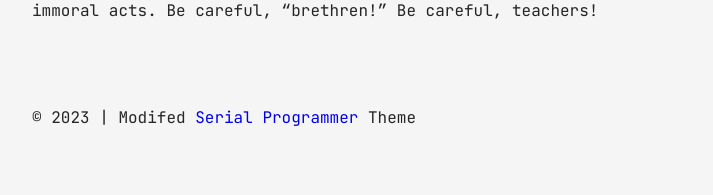
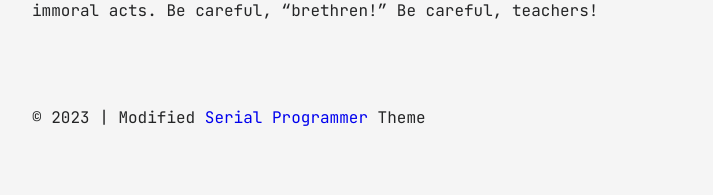
Before and after one commit to dylandavids0n/dylandavids0n.github.io, a Jekyll site: the page built from all_collections/_posts/1948-12-12-the-purpose-of-education.md, in a window 1280 px wide. Shown: the part 2021-2216 px from the top of the page, without its empty margins (283-996 px from the left). Built offline with Jekyll 4.4.1, drawn with Linux system fonts in a browser that asks for light colours.

Commit message:
Fixed spelling 😅

```diff
--- a/_includes/footer.html
+++ b/_includes/footer.html
@@ -1,4 +1,4 @@
 <footer>
-  <p>&copy; {{ 'now' | date: "%Y" }} | Modifed<a href="https://github.com/sharadcodes/jekyll-theme-serial-programmer"> Serial Programmer</a> Theme</p>
+  <p>&copy; {{ 'now' | date: "%Y" }} | Modified<a href="https://github.com/sharadcodes/jekyll-theme-serial-programmer"> Serial Programmer</a> Theme</p>
 </footer>
 <script src="{{site.baseurl}}/assets/js/mode.js" defer></script>
```
